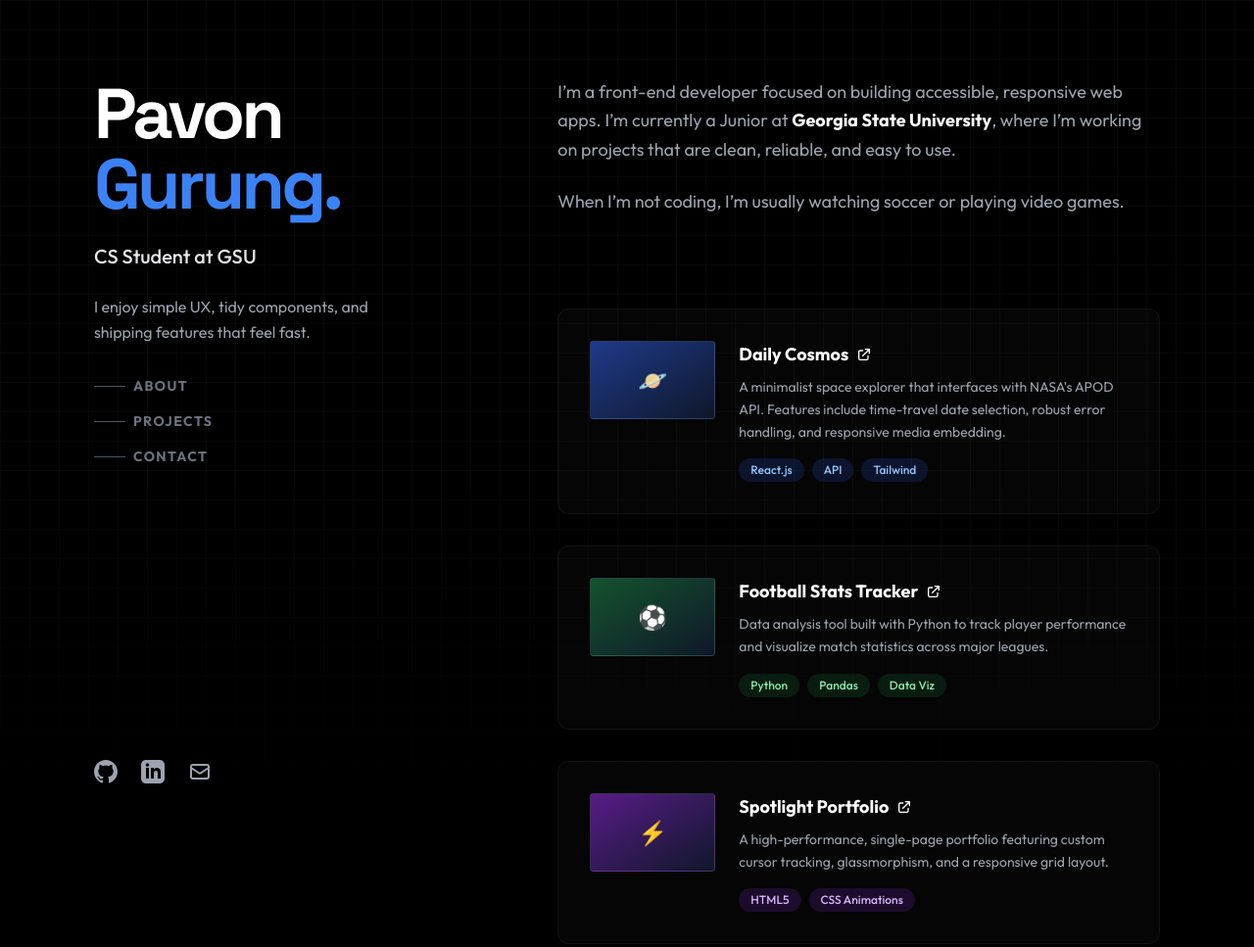
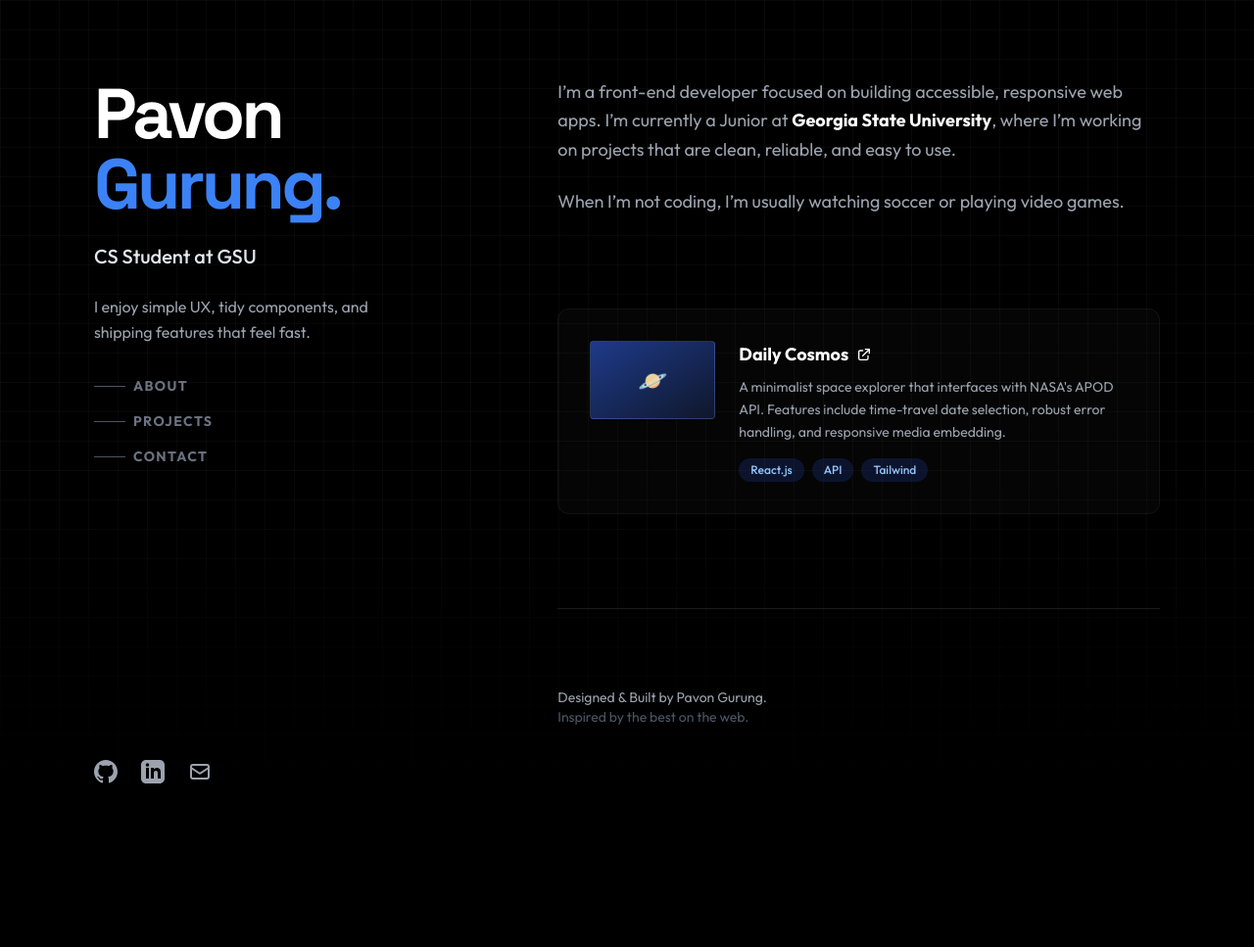
Before and after one commit to pavongurung/pavongurung.github.io, a plain HTML site: page index.html in a window 1280 px wide. Shown: the top 967 px of the page at 98% size. Drawn offline with nearby package versions, Linux system fonts and the light colour scheme.

Commit message:
Remove project sections from index.html
Removed project cards for Football Analytics and Portfolio.

```diff
--- a/index.html
+++ b/index.html
@@ -205,49 +205,6 @@
                             </div>
                         </a>
 
-                        <!-- Project 2: Football Analytics -->
-                        <a href="https://github.com/pavongurung" target="_blank" class="card group rounded-xl p-6 lg:p-8 flex flex-col md:flex-row gap-6 hover:bg-white/5 transition-colors">
-                            <div class="w-full md:w-32 h-20 rounded bg-gradient-to-br from-green-900 to-slate-900 flex items-center justify-center border border-white/10 group-hover:border-green-500/50 transition-colors">
-                                <span class="text-2xl">⚽</span>
-                            </div>
-
-                            <div class="flex-1">
-                                <h3 class="text-lg font-bold text-white mb-2 group-hover:text-green-400 transition-colors flex items-center gap-2">
-                                    Football Stats Tracker
-                                    <svg class="w-4 h-4 transform group-hover:translate-x-1 group-hover:-translate-y-1 transition-transform" fill="none" stroke="currentColor" viewBox="0 0 24 24"><path stroke-linecap="round" stroke-linejoin="round" stroke-width="2" d="M10 6H6a2 2 0 00-2 2v10a2 2 0 002 2h10a2 2 0 002-2v-4M14 4h6m0 0v6m0-6L10 14"></path></svg>
-                                </h3>
-                                <p class="text-gray-400 text-sm leading-relaxed mb-4">
-                                    Data analysis tool built with Python to track player performance and visualize match statistics across major leagues.
-                                </p>
-                                <div class="flex flex-wrap gap-2">
-                                    <span class="px-3 py-1 bg-green-900/30 text-green-300 rounded-full text-xs font-medium">Python</span>
-                                    <span class="px-3 py-1 bg-green-900/30 text-green-300 rounded-full text-xs font-medium">Pandas</span>
-                                    <span class="px-3 py-1 bg-green-900/30 text-green-300 rounded-full text-xs font-medium">Data Viz</span>
-                                </div>
-                            </div>
-                        </a>
-
-                        <!-- Project 3: Portfolio -->
-                        <a href="#" class="card group rounded-xl p-6 lg:p-8 flex flex-col md:flex-row gap-6 hover:bg-white/5 transition-colors">
-                            <div class="w-full md:w-32 h-20 rounded bg-gradient-to-br from-purple-900 to-slate-900 flex items-center justify-center border border-white/10 group-hover:border-purple-500/50 transition-colors">
-                                <span class="text-2xl">⚡</span>
-                            </div>
-
-                            <div class="flex-1">
-                                <h3 class="text-lg font-bold text-white mb-2 group-hover:text-purple-400 transition-colors flex items-center gap-2">
-                                    Spotlight Portfolio
-                                    <svg class="w-4 h-4 transform group-hover:translate-x-1 group-hover:-translate-y-1 transition-transform" fill="none" stroke="currentColor" viewBox="0 0 24 24"><path stroke-linecap="round" stroke-linejoin="round" stroke-width="2" d="M10 6H6a2 2 0 00-2 2v10a2 2 0 002 2h10a2 2 0 002-2v-4M14 4h6m0 0v6m0-6L10 14"></path></svg>
-                                </h3>
-                                <p class="text-gray-400 text-sm leading-relaxed mb-4">
-                                    A high-performance, single-page portfolio featuring custom cursor tracking, glassmorphism, and a responsive grid layout.
-                                </p>
-                                <div class="flex flex-wrap gap-2">
-                                    <span class="px-3 py-1 bg-purple-900/30 text-purple-300 rounded-full text-xs font-medium">HTML5</span>
-                                    <span class="px-3 py-1 bg-purple-900/30 text-purple-300 rounded-full text-xs font-medium">CSS Animations</span>
-                                </div>
-                            </div>
-                        </a>
-
                     </div>
                 </section>
 
```
